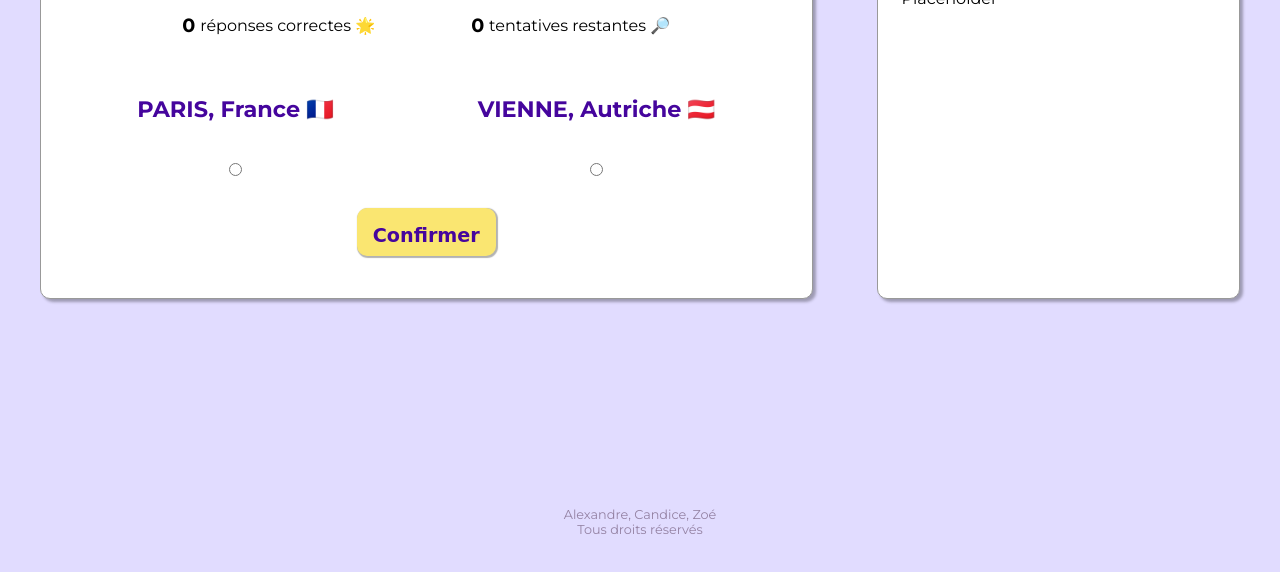
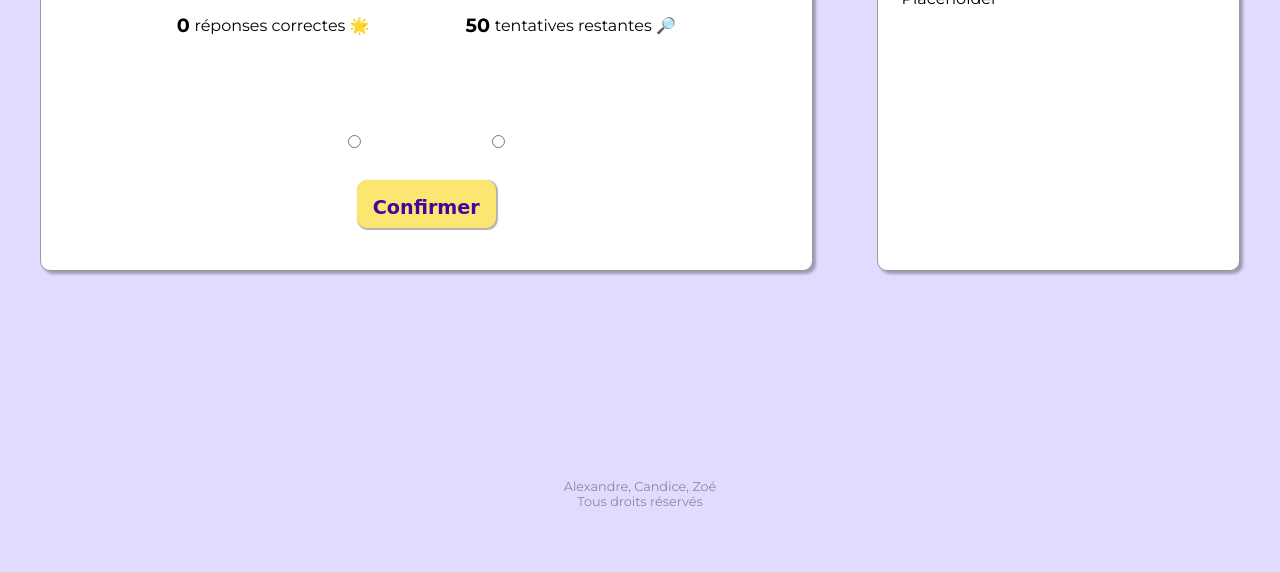
Before and after one commit to Hikki-ko/mini_projet_g2, a plain HTML site: page index.html in a window 1280 px wide. Both pictures are taken after a click on the button "Commencer". Shown: the part 226-798 px from the top of the page. Drawn offline with Linux system fonts and the light colour scheme; no server answers; a web font is replaced by a local one.

Commit message:
Simplication du code. Ajout du nombre de questions de base dans le score. Tentative de fetch.

```diff
--- a/assets/javascript/script.js
+++ b/assets/javascript/script.js
@@ -1,6 +1,7 @@
 // Déclarations variables
 const API_KEY =
-  "63c89bc4a68f3733d17ec87750e68ab04de872ba71f88f7703f2ea0161502834";
+  "818da1085e7c8cc7389e4b0ac1a38065267d44aae3538f839c6527d128f4a740";
+const API_URL = "https://api.openaq.org";
 
 /**************
  *	On ajoute un évènement "lorsque l'arborescence DOM est chargée".
@@ -28,14 +29,29 @@ window.addEventListener("DOMContentLoaded", (event) => {
     selectValue.innerText = value;
     progressBar.style.width = `${value}%`;
   };
+
   startButton.addEventListener("click", () => {
     // Enregistrement du nombre de questions
     numberOfQuestions = sliderInput.value;
-    const numberOfCities = `https://api.openaq.org/v3/locations?limit=${numberOfQuestions}`;
+    document.getElementById("totalQuestions").innerHTML = numberOfQuestions;
     // Remplacement de la page d'introduction
     document.getElementById("introduction_content").classList.add("hidden");
     document.getElementById("quiz_container").classList.remove("hidden");
     document.getElementById("bg_music").play();
+
+    // Démarrage du jeu
+    async function getTwoCities() {
+      const res = await fetch(
+        `${API_URL}/v3/locations?limit=${numberOfQuestions}`,
+        {
+          headers: { "X-API-KEY": API_KEY },
+        }
+      );
+      const data = await res.json();
+      console.log(data);
+    }
+    getTwoCities();
+  });
 });
 
 // Démarrage du quizz
@@ -86,4 +102,3 @@ window.addEventListener("DOMContentLoaded", (event) => {
 //   },
 //   { once: true }
 // );
-});
--- a/index.html
+++ b/index.html
@@ -80,7 +80,7 @@
             </div>
             <!-- Nombre de questions restantes -->
             <div class="score_item">
-              <span class="score_value" id="totalQuestions">0</span>
+              <span class="score_value" id="totalQuestions"></span>
               <span>tentatives restantes 🔎 </span>
             </div>
           </div>
@@ -92,8 +92,8 @@
             <!-- Ville proposée n°1 -->
             <label class="item_ville">
               <div class="ville_info">
-                <span class="nom_ville">PARIS, France</span>
-                <span class="drapeau_pays">🇫🇷</span>
+                <span class="nom_ville"></span>
+                <span class="drapeau_pays"></span>
               </div>
               <div class="selecteur"></div>
               <input type="radio" name="ville" value="ville1" />
@@ -102,8 +102,8 @@
             <!-- Ville proposée n°2 -->
             <label class="item_ville">
               <div class="ville_info">
-                <span class="nom_ville">VIENNE, Autriche</span>
-                <span class="drapeau_pays">🇦🇹</span>
+                <span class="nom_ville"></span>
+                <span class="drapeau_pays"></span>
               </div>
               <div class="selecteur"></div>
               <input type="radio" name="ville" value="ville2" />
```
Lines whose indentation alone changed are shown as unchanged.
